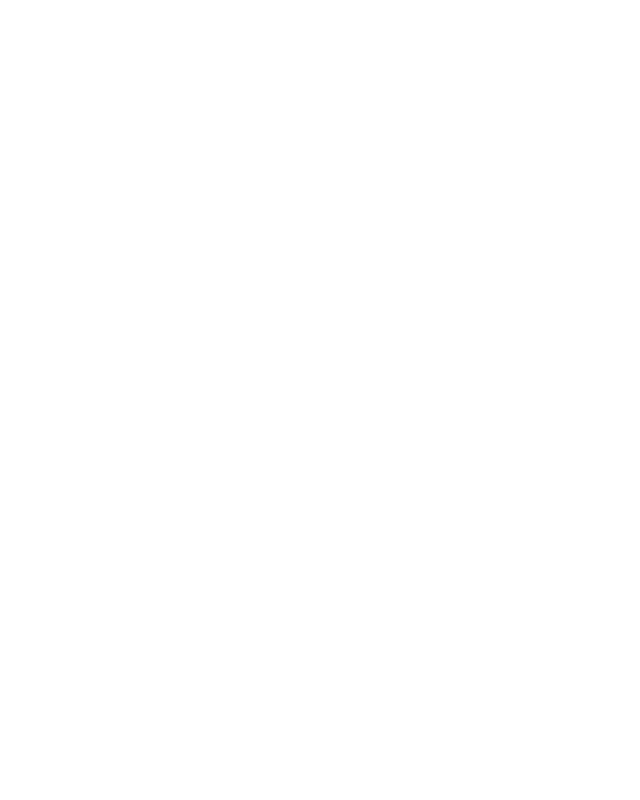
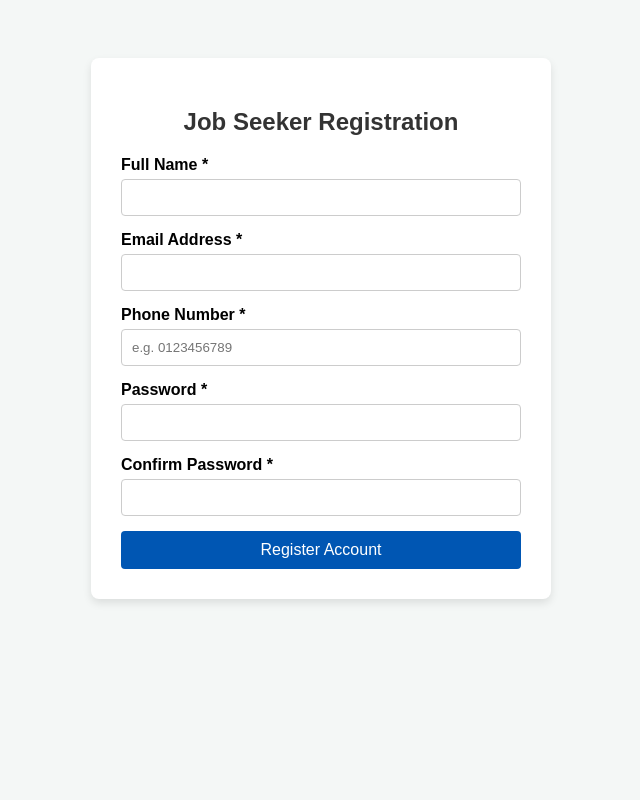
Before and after one commit to TiewZhongXian/JobPortalWebsite, a PHP site: page /register.php in a window 1280 px wide. Before the commit the part shown is empty. Shown: the whole page, without its empty margins (319-959 px from the left). Run offline with PHP 8.4, Linux system fonts and the light colour scheme.

Commit message:
Add HTML registration form to register.php

```diff
--- a/register.php
+++ b/register.php
@@ -1,14 +1,48 @@
-<?php
-$error_msg = "";
-if ($_SERVER["REQUEST_METHOD"] == "POST") {
-    $name = trim($_POST["name"]);
-    $email = trim($_POST["email"]);
-    $phone = trim($_POST["phone"]);
-    $password = $_POST["password"];
-    $confirm_password = $_POST["confirm_password"];
+<!DOCTYPE html>
+<html lang="en">
+<head>
+    <meta charset="UTF-8">
+    <title>Job Seeker Registration</title>
+    <style>
+        body { font-family: Arial, sans-serif; background-color: #f4f7f6; display: flex; justify-content: center; padding-top: 50px; }
+        .container { background-color: white; padding: 30px; border-radius: 8px; box-shadow: 0 4px 8px rgba(0,0,0,0.1); width: 400px; }
+        h2 { text-align: center; color: #333; }
+        .form-group { margin-bottom: 15px; }
+        label { display: block; margin-bottom: 5px; font-weight: bold; }
+        input[type="text"], input[type="email"], input[type="password"] { width: 100%; padding: 10px; border: 1px solid #ccc; border-radius: 4px; box-sizing: border-box; }
+        button { width: 100%; padding: 10px; background-color: #0056b3; color: white; border: none; border-radius: 4px; cursor: pointer; font-size: 16px; }
+        button:hover { background-color: #004494; }
+    </style>
+</head>
+<body>
 
-    if (empty($name) || empty($email) || empty($phone) || empty($password) || empty($confirm_password)) {
-        $error_msg = "Registration failed: All fields are required.";
-    }
-}
-?>
+<div class="container">
+    <h2>Job Seeker Registration</h2>
+
+    <form method="POST" action="">
+        <div class="form-group">
+            <label>Full Name *</label>
+            <input type="text" name="name" required>
+        </div>
+        <div class="form-group">
+            <label>Email Address *</label>
+            <input type="email" name="email" required>
+        </div>
+        <div class="form-group">
+            <label>Phone Number *</label>
+            <input type="text" name="phone" placeholder="e.g. 0123456789" required>
+        </div>
+        <div class="form-group">
+            <label>Password *</label>
+            <input type="password" name="password" required>
+        </div>
+        <div class="form-group">
+            <label>Confirm Password *</label>
+            <input type="password" name="confirm_password" required>
+        </div>
+        <button type="submit">Register Account</button>
+    </form>
+</div>
+
+</body>
+</html>
```
